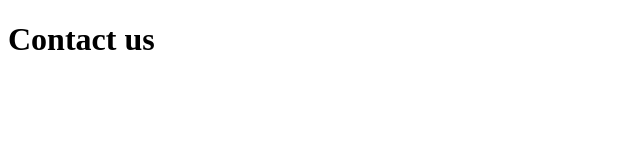
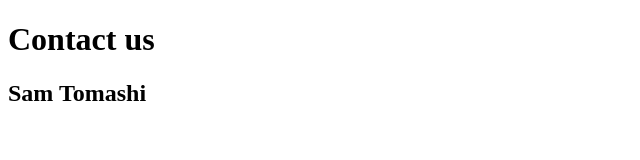
Before and after one commit to SamTomashi/git-collaboration, a plain HTML site: page login.html in a window 1280 px wide. Shown: the whole page, without its empty margins (0-640 px from the left). Drawn offline with Linux system fonts and the light colour scheme.

Commit message:
add another title

```diff
--- a/login.html
+++ b/login.html
@@ -8,6 +8,6 @@
 </head>
 <body>
   <h1>Contact us</h1>
-
+  <h2>Sam Tomashi</h2>
 </body>
 </html>
```
